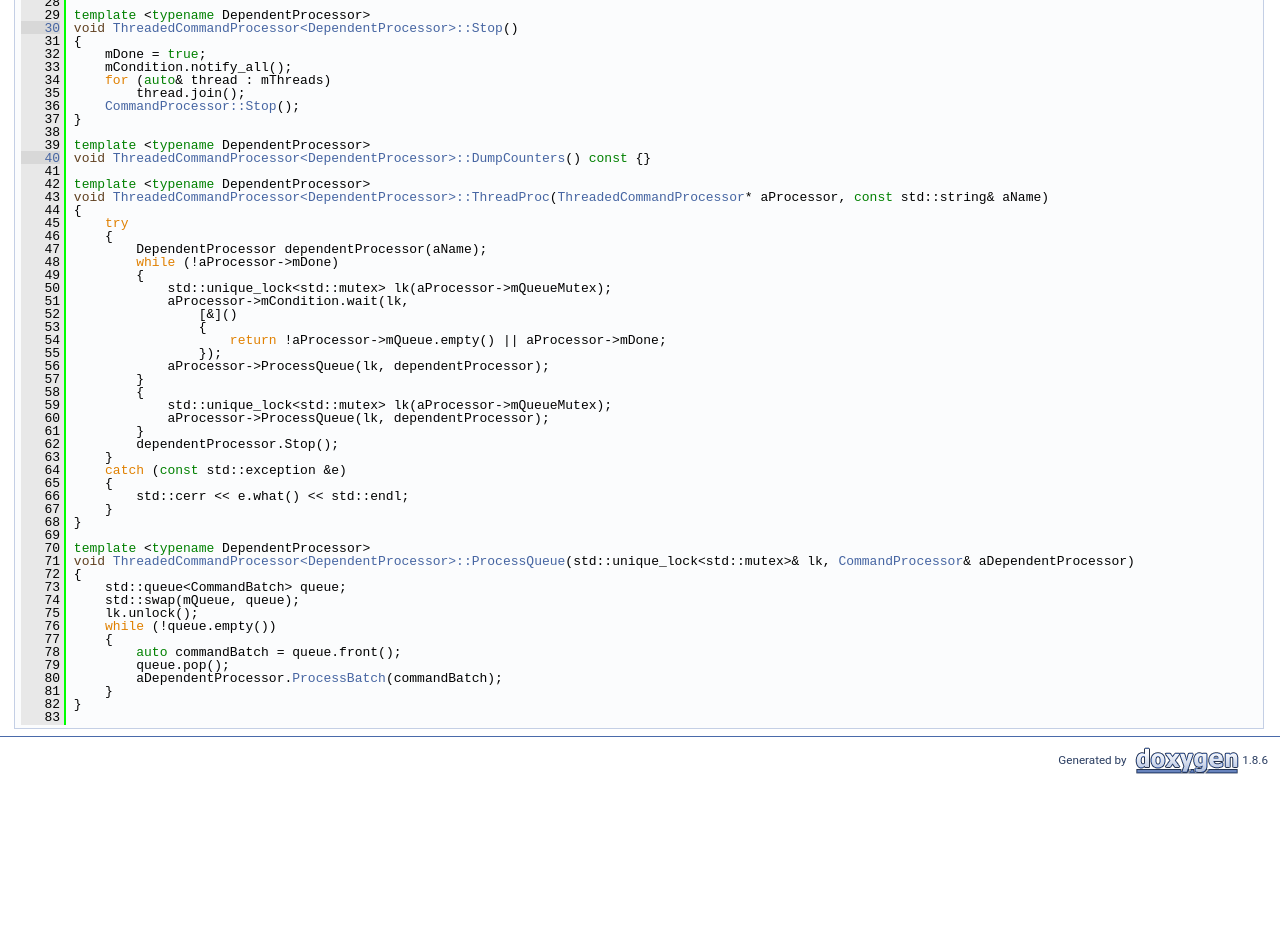
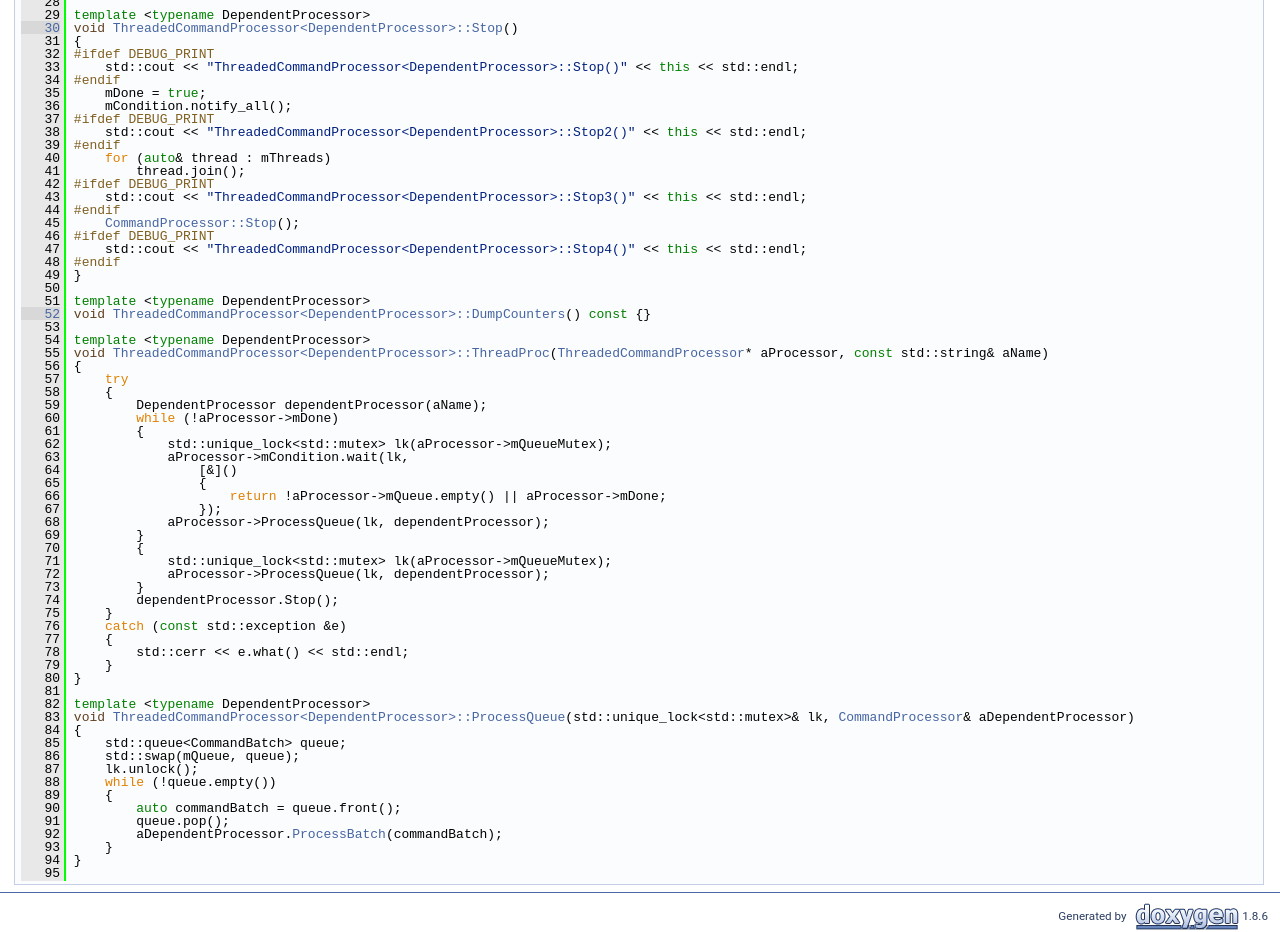
Before and after one commit to mgorshkov/async, a plain HTML site: page threadedcommandprocessorimpl_8h_source.html in a window 1280 px wide. Shown: the part 571-1503 px from the top of the page. Before the commit the page ends 1347 px from the top, so only its background shows below. Drawn offline with Linux system fonts and the light colour scheme.

Commit message:
Deploy mgorshkov/async to github.com/mgorshkov/async.git:gh-pages

```diff
--- a/threadedcommandprocessorimpl_8h_source.html
+++ b/threadedcommandprocessorimpl_8h_source.html
@@ -114,60 +114,72 @@ var searchBox = new SearchBox("searchBox", "search",false,'Search');
 <div class="line"><a name="l00029"></a><span class="lineno">   29</span>&#160;<span class="keyword">template</span> &lt;<span class="keyword">typename</span> DependentProcessor&gt;</div>
 <div class="line"><a name="l00030"></a><span class="lineno"><a class="line" href="classThreadedCommandProcessor.html#a95d4f3e4b770522ea8913e15e2d1b29f">   30</a></span>&#160;<span class="keywordtype">void</span> <a class="code" href="classThreadedCommandProcessor.html#a95d4f3e4b770522ea8913e15e2d1b29f">ThreadedCommandProcessor&lt;DependentProcessor&gt;::Stop</a>()</div>
 <div class="line"><a name="l00031"></a><span class="lineno">   31</span>&#160;{</div>
-<div class="line"><a name="l00032"></a><span class="lineno">   32</span>&#160;    mDone = <span class="keyword">true</span>;</div>
-<div class="line"><a name="l00033"></a><span class="lineno">   33</span>&#160;    mCondition.notify_all();</div>
-<div class="line"><a name="l00034"></a><span class="lineno">   34</span>&#160;    <span class="keywordflow">for</span> (<span class="keyword">auto</span>&amp; thread : mThreads)</div>
-<div class="line"><a name="l00035"></a><span class="lineno">   35</span>&#160;        thread.join();</div>
-<div class="line"><a name="l00036"></a><span class="lineno">   36</span>&#160;    <a class="code" href="classCommandProcessor.html#ab72537797793061c66374da42f1944cd">CommandProcessor::Stop</a>();</div>
-<div class="line"><a name="l00037"></a><span class="lineno">   37</span>&#160;}</div>
-<div class="line"><a name="l00038"></a><span class="lineno">   38</span>&#160;</div>
-<div class="line"><a name="l00039"></a><span class="lineno">   39</span>&#160;<span class="keyword">template</span> &lt;<span class="keyword">typename</span> DependentProcessor&gt;</div>
-<div class="line"><a name="l00040"></a><span class="lineno"><a class="line" href="classThreadedCommandProcessor.html#adab3dbb5c727a4cf59be8dea462b2b6d">   40</a></span>&#160;<span class="keywordtype">void</span> <a class="code" href="classThreadedCommandProcessor.html#adab3dbb5c727a4cf59be8dea462b2b6d">ThreadedCommandProcessor&lt;DependentProcessor&gt;::DumpCounters</a>()<span class="keyword"> const </span>{}</div>
-<div class="line"><a name="l00041"></a><span class="lineno">   41</span>&#160;</div>
-<div class="line"><a name="l00042"></a><span class="lineno">   42</span>&#160;<span class="keyword">template</span> &lt;<span class="keyword">typename</span> DependentProcessor&gt;</div>
-<div class="line"><a name="l00043"></a><span class="lineno">   43</span>&#160;<span class="keywordtype">void</span> <a class="code" href="classThreadedCommandProcessor.html">ThreadedCommandProcessor&lt;DependentProcessor&gt;::ThreadProc</a>(<a class="code" href="classThreadedCommandProcessor.html">ThreadedCommandProcessor</a>* aProcessor, <span class="keyword">const</span> std::string&amp; aName)</div>
-<div class="line"><a name="l00044"></a><span class="lineno">   44</span>&#160;{</div>
-<div class="line"><a name="l00045"></a><span class="lineno">   45</span>&#160;    <span class="keywordflow">try</span></div>
-<div class="line"><a name="l00046"></a><span class="lineno">   46</span>&#160;    {</div>
-<div class="line"><a name="l00047"></a><span class="lineno">   47</span>&#160;        DependentProcessor dependentProcessor(aName);</div>
-<div class="line"><a name="l00048"></a><span class="lineno">   48</span>&#160;        <span class="keywordflow">while</span> (!aProcessor-&gt;mDone)</div>
-<div class="line"><a name="l00049"></a><span class="lineno">   49</span>&#160;        {</div>
-<div class="line"><a name="l00050"></a><span class="lineno">   50</span>&#160;            std::unique_lock&lt;std::mutex&gt; lk(aProcessor-&gt;mQueueMutex);</div>
-<div class="line"><a name="l00051"></a><span class="lineno">   51</span>&#160;            aProcessor-&gt;mCondition.wait(lk,</div>
-<div class="line"><a name="l00052"></a><span class="lineno">   52</span>&#160;                [&amp;]()</div>
-<div class="line"><a name="l00053"></a><span class="lineno">   53</span>&#160;                {</div>
-<div class="line"><a name="l00054"></a><span class="lineno">   54</span>&#160;                    <span class="keywordflow">return</span> !aProcessor-&gt;mQueue.empty() || aProcessor-&gt;mDone;</div>
-<div class="line"><a name="l00055"></a><span class="lineno">   55</span>&#160;                });</div>
-<div class="line"><a name="l00056"></a><span class="lineno">   56</span>&#160;            aProcessor-&gt;ProcessQueue(lk, dependentProcessor);</div>
-<div class="line"><a name="l00057"></a><span class="lineno">   57</span>&#160;        }</div>
-<div class="line"><a name="l00058"></a><span class="lineno">   58</span>&#160;        {</div>
-<div class="line"><a name="l00059"></a><span class="lineno">   59</span>&#160;            std::unique_lock&lt;std::mutex&gt; lk(aProcessor-&gt;mQueueMutex);</div>
-<div class="line"><a name="l00060"></a><span class="lineno">   60</span>&#160;            aProcessor-&gt;ProcessQueue(lk, dependentProcessor);</div>
-<div class="line"><a name="l00061"></a><span class="lineno">   61</span>&#160;        }</div>
-<div class="line"><a name="l00062"></a><span class="lineno">   62</span>&#160;        dependentProcessor.Stop();</div>
-<div class="line"><a name="l00063"></a><span class="lineno">   63</span>&#160;    }</div>
-<div class="line"><a name="l00064"></a><span class="lineno">   64</span>&#160;    <span class="keywordflow">catch</span> (<span class="keyword">const</span> std::exception &amp;e)</div>
-<div class="line"><a name="l00065"></a><span class="lineno">   65</span>&#160;    {</div>
-<div class="line"><a name="l00066"></a><span class="lineno">   66</span>&#160;        std::cerr &lt;&lt; e.what() &lt;&lt; std::endl;</div>
-<div class="line"><a name="l00067"></a><span class="lineno">   67</span>&#160;    }</div>
-<div class="line"><a name="l00068"></a><span class="lineno">   68</span>&#160;}</div>
-<div class="line"><a name="l00069"></a><span class="lineno">   69</span>&#160;</div>
-<div class="line"><a name="l00070"></a><span class="lineno">   70</span>&#160;<span class="keyword">template</span> &lt;<span class="keyword">typename</span> DependentProcessor&gt;</div>
-<div class="line"><a name="l00071"></a><span class="lineno">   71</span>&#160;<span class="keywordtype">void</span> <a class="code" href="classThreadedCommandProcessor.html">ThreadedCommandProcessor&lt;DependentProcessor&gt;::ProcessQueue</a>(std::unique_lock&lt;std::mutex&gt;&amp; lk, <a class="code" href="classCommandProcessor.html">CommandProcessor</a>&amp; aDependentProcessor)</div>
-<div class="line"><a name="l00072"></a><span class="lineno">   72</span>&#160;{</div>
-<div class="line"><a name="l00073"></a><span class="lineno">   73</span>&#160;    std::queue&lt;CommandBatch&gt; queue;</div>
-<div class="line"><a name="l00074"></a><span class="lineno">   74</span>&#160;    std::swap(mQueue, queue);</div>
-<div class="line"><a name="l00075"></a><span class="lineno">   75</span>&#160;    lk.unlock();</div>
-<div class="line"><a name="l00076"></a><span class="lineno">   76</span>&#160;    <span class="keywordflow">while</span> (!queue.empty())</div>
+<div class="line"><a name="l00032"></a><span class="lineno">   32</span>&#160;<span class="preprocessor">#ifdef DEBUG_PRINT</span></div>
+<div class="line"><a name="l00033"></a><span class="lineno">   33</span>&#160;<span class="preprocessor"></span>    std::cout &lt;&lt; <span class="stringliteral">&quot;ThreadedCommandProcessor&lt;DependentProcessor&gt;::Stop()&quot;</span> &lt;&lt; <span class="keyword">this</span> &lt;&lt; std::endl;</div>
+<div class="line"><a name="l00034"></a><span class="lineno">   34</span>&#160;<span class="preprocessor">#endif</span></div>
+<div class="line"><a name="l00035"></a><span class="lineno">   35</span>&#160;<span class="preprocessor"></span>    mDone = <span class="keyword">true</span>;</div>
+<div class="line"><a name="l00036"></a><span class="lineno">   36</span>&#160;    mCondition.notify_all();</div>
+<div class="line"><a name="l00037"></a><span class="lineno">   37</span>&#160;<span class="preprocessor">#ifdef DEBUG_PRINT</span></div>
+<div class="line"><a name="l00038"></a><span class="lineno">   38</span>&#160;<span class="preprocessor"></span>    std::cout &lt;&lt; <span class="stringliteral">&quot;ThreadedCommandProcessor&lt;DependentProcessor&gt;::Stop2()&quot;</span> &lt;&lt; <span class="keyword">this</span> &lt;&lt; std::endl;</div>
+<div class="line"><a name="l00039"></a><span class="lineno">   39</span>&#160;<span class="preprocessor">#endif</span></div>
+<div class="line"><a name="l00040"></a><span class="lineno">   40</span>&#160;<span class="preprocessor"></span>    <span class="keywordflow">for</span> (<span class="keyword">auto</span>&amp; thread : mThreads)</div>
+<div class="line"><a name="l00041"></a><span class="lineno">   41</span>&#160;        thread.join();</div>
+<div class="line"><a name="l00042"></a><span class="lineno">   42</span>&#160;<span class="preprocessor">#ifdef DEBUG_PRINT</span></div>
+<div class="line"><a name="l00043"></a><span class="lineno">   43</span>&#160;<span class="preprocessor"></span>    std::cout &lt;&lt; <span class="stringliteral">&quot;ThreadedCommandProcessor&lt;DependentProcessor&gt;::Stop3()&quot;</span> &lt;&lt; <span class="keyword">this</span> &lt;&lt; std::endl;</div>
+<div class="line"><a name="l00044"></a><span class="lineno">   44</span>&#160;<span class="preprocessor">#endif</span></div>
+<div class="line"><a name="l00045"></a><span class="lineno">   45</span>&#160;<span class="preprocessor"></span>    <a class="code" href="classCommandProcessor.html#ab72537797793061c66374da42f1944cd">CommandProcessor::Stop</a>();</div>
+<div class="line"><a name="l00046"></a><span class="lineno">   46</span>&#160;<span class="preprocessor">#ifdef DEBUG_PRINT</span></div>
+<div class="line"><a name="l00047"></a><span class="lineno">   47</span>&#160;<span class="preprocessor"></span>    std::cout &lt;&lt; <span class="stringliteral">&quot;ThreadedCommandProcessor&lt;DependentProcessor&gt;::Stop4()&quot;</span> &lt;&lt; <span class="keyword">this</span> &lt;&lt; std::endl;</div>
+<div class="line"><a name="l00048"></a><span class="lineno">   48</span>&#160;<span class="preprocessor">#endif</span></div>
+<div class="line"><a name="l00049"></a><span class="lineno">   49</span>&#160;<span class="preprocessor"></span>}</div>
+<div class="line"><a name="l00050"></a><span class="lineno">   50</span>&#160;</div>
+<div class="line"><a name="l00051"></a><span class="lineno">   51</span>&#160;<span class="keyword">template</span> &lt;<span class="keyword">typename</span> DependentProcessor&gt;</div>
+<div class="line"><a name="l00052"></a><span class="lineno"><a class="line" href="classThreadedCommandProcessor.html#adab3dbb5c727a4cf59be8dea462b2b6d">   52</a></span>&#160;<span class="keywordtype">void</span> <a class="code" href="classThreadedCommandProcessor.html#adab3dbb5c727a4cf59be8dea462b2b6d">ThreadedCommandProcessor&lt;DependentProcessor&gt;::DumpCounters</a>()<span class="keyword"> const </span>{}</div>
+<div class="line"><a name="l00053"></a><span class="lineno">   53</span>&#160;</div>
+<div class="line"><a name="l00054"></a><span class="lineno">   54</span>&#160;<span class="keyword">template</span> &lt;<span class="keyword">typename</span> DependentProcessor&gt;</div>
+<div class="line"><a name="l00055"></a><span class="lineno">   55</span>&#160;<span class="keywordtype">void</span> <a class="code" href="classThreadedCommandProcessor.html">ThreadedCommandProcessor&lt;DependentProcessor&gt;::ThreadProc</a>(<a class="code" href="classThreadedCommandProcessor.html">ThreadedCommandProcessor</a>* aProcessor, <span class="keyword">const</span> std::string&amp; aName)</div>
+<div class="line"><a name="l00056"></a><span class="lineno">   56</span>&#160;{</div>
+<div class="line"><a name="l00057"></a><span class="lineno">   57</span>&#160;    <span class="keywordflow">try</span></div>
+<div class="line"><a name="l00058"></a><span class="lineno">   58</span>&#160;    {</div>
+<div class="line"><a name="l00059"></a><span class="lineno">   59</span>&#160;        DependentProcessor dependentProcessor(aName);</div>
+<div class="line"><a name="l00060"></a><span class="lineno">   60</span>&#160;        <span class="keywordflow">while</span> (!aProcessor-&gt;mDone)</div>
+<div class="line"><a name="l00061"></a><span class="lineno">   61</span>&#160;        {</div>
+<div class="line"><a name="l00062"></a><span class="lineno">   62</span>&#160;            std::unique_lock&lt;std::mutex&gt; lk(aProcessor-&gt;mQueueMutex);</div>
+<div class="line"><a name="l00063"></a><span class="lineno">   63</span>&#160;            aProcessor-&gt;mCondition.wait(lk,</div>
+<div class="line"><a name="l00064"></a><span class="lineno">   64</span>&#160;                [&amp;]()</div>
+<div class="line"><a name="l00065"></a><span class="lineno">   65</span>&#160;                {</div>
+<div class="line"><a name="l00066"></a><span class="lineno">   66</span>&#160;                    <span class="keywordflow">return</span> !aProcessor-&gt;mQueue.empty() || aProcessor-&gt;mDone;</div>
+<div class="line"><a name="l00067"></a><span class="lineno">   67</span>&#160;                });</div>
+<div class="line"><a name="l00068"></a><span class="lineno">   68</span>&#160;            aProcessor-&gt;ProcessQueue(lk, dependentProcessor);</div>
+<div class="line"><a name="l00069"></a><span class="lineno">   69</span>&#160;        }</div>
+<div class="line"><a name="l00070"></a><span class="lineno">   70</span>&#160;        {</div>
+<div class="line"><a name="l00071"></a><span class="lineno">   71</span>&#160;            std::unique_lock&lt;std::mutex&gt; lk(aProcessor-&gt;mQueueMutex);</div>
+<div class="line"><a name="l00072"></a><span class="lineno">   72</span>&#160;            aProcessor-&gt;ProcessQueue(lk, dependentProcessor);</div>
+<div class="line"><a name="l00073"></a><span class="lineno">   73</span>&#160;        }</div>
+<div class="line"><a name="l00074"></a><span class="lineno">   74</span>&#160;        dependentProcessor.Stop();</div>
+<div class="line"><a name="l00075"></a><span class="lineno">   75</span>&#160;    }</div>
+<div class="line"><a name="l00076"></a><span class="lineno">   76</span>&#160;    <span class="keywordflow">catch</span> (<span class="keyword">const</span> std::exception &amp;e)</div>
 <div class="line"><a name="l00077"></a><span class="lineno">   77</span>&#160;    {</div>
-<div class="line"><a name="l00078"></a><span class="lineno">   78</span>&#160;        <span class="keyword">auto</span> commandBatch = queue.front();</div>
-<div class="line"><a name="l00079"></a><span class="lineno">   79</span>&#160;        queue.pop();</div>
-<div class="line"><a name="l00080"></a><span class="lineno">   80</span>&#160;        aDependentProcessor.<a class="code" href="classCommandProcessor.html#ad5ab6f6aadc531d8a5b9a00f5c6745d4">ProcessBatch</a>(commandBatch);</div>
-<div class="line"><a name="l00081"></a><span class="lineno">   81</span>&#160;    }</div>
-<div class="line"><a name="l00082"></a><span class="lineno">   82</span>&#160;}</div>
-<div class="line"><a name="l00083"></a><span class="lineno">   83</span>&#160;</div>
+<div class="line"><a name="l00078"></a><span class="lineno">   78</span>&#160;        std::cerr &lt;&lt; e.what() &lt;&lt; std::endl;</div>
+<div class="line"><a name="l00079"></a><span class="lineno">   79</span>&#160;    }</div>
+<div class="line"><a name="l00080"></a><span class="lineno">   80</span>&#160;}</div>
+<div class="line"><a name="l00081"></a><span class="lineno">   81</span>&#160;</div>
+<div class="line"><a name="l00082"></a><span class="lineno">   82</span>&#160;<span class="keyword">template</span> &lt;<span class="keyword">typename</span> DependentProcessor&gt;</div>
+<div class="line"><a name="l00083"></a><span class="lineno">   83</span>&#160;<span class="keywordtype">void</span> <a class="code" href="classThreadedCommandProcessor.html">ThreadedCommandProcessor&lt;DependentProcessor&gt;::ProcessQueue</a>(std::unique_lock&lt;std::mutex&gt;&amp; lk, <a class="code" href="classCommandProcessor.html">CommandProcessor</a>&amp; aDependentProcessor)</div>
+<div class="line"><a name="l00084"></a><span class="lineno">   84</span>&#160;{</div>
+<div class="line"><a name="l00085"></a><span class="lineno">   85</span>&#160;    std::queue&lt;CommandBatch&gt; queue;</div>
+<div class="line"><a name="l00086"></a><span class="lineno">   86</span>&#160;    std::swap(mQueue, queue);</div>
+<div class="line"><a name="l00087"></a><span class="lineno">   87</span>&#160;    lk.unlock();</div>
+<div class="line"><a name="l00088"></a><span class="lineno">   88</span>&#160;    <span class="keywordflow">while</span> (!queue.empty())</div>
+<div class="line"><a name="l00089"></a><span class="lineno">   89</span>&#160;    {</div>
+<div class="line"><a name="l00090"></a><span class="lineno">   90</span>&#160;        <span class="keyword">auto</span> commandBatch = queue.front();</div>
+<div class="line"><a name="l00091"></a><span class="lineno">   91</span>&#160;        queue.pop();</div>
+<div class="line"><a name="l00092"></a><span class="lineno">   92</span>&#160;        aDependentProcessor.<a class="code" href="classCommandProcessor.html#ad5ab6f6aadc531d8a5b9a00f5c6745d4">ProcessBatch</a>(commandBatch);</div>
+<div class="line"><a name="l00093"></a><span class="lineno">   93</span>&#160;    }</div>
+<div class="line"><a name="l00094"></a><span class="lineno">   94</span>&#160;}</div>
+<div class="line"><a name="l00095"></a><span class="lineno">   95</span>&#160;</div>
 <div class="ttc" id="classCommandProcessor_html_ab72537797793061c66374da42f1944cd"><div class="ttname"><a href="classCommandProcessor.html#ab72537797793061c66374da42f1944cd">CommandProcessor::Stop</a></div><div class="ttdeci">void Stop() override</div><div class="ttdef"><b>Definition:</b> commandprocessor.cpp:52</div></div>
-<div class="ttc" id="classThreadedCommandProcessor_html_adab3dbb5c727a4cf59be8dea462b2b6d"><div class="ttname"><a href="classThreadedCommandProcessor.html#adab3dbb5c727a4cf59be8dea462b2b6d">ThreadedCommandProcessor::DumpCounters</a></div><div class="ttdeci">void DumpCounters() const override</div><div class="ttdef"><b>Definition:</b> threadedcommandprocessorimpl.h:40</div></div>
+<div class="ttc" id="classThreadedCommandProcessor_html_adab3dbb5c727a4cf59be8dea462b2b6d"><div class="ttname"><a href="classThreadedCommandProcessor.html#adab3dbb5c727a4cf59be8dea462b2b6d">ThreadedCommandProcessor::DumpCounters</a></div><div class="ttdeci">void DumpCounters() const override</div><div class="ttdef"><b>Definition:</b> threadedcommandprocessorimpl.h:52</div></div>
 <div class="ttc" id="classThreadedCommandProcessor_html_a95d4f3e4b770522ea8913e15e2d1b29f"><div class="ttname"><a href="classThreadedCommandProcessor.html#a95d4f3e4b770522ea8913e15e2d1b29f">ThreadedCommandProcessor::Stop</a></div><div class="ttdeci">void Stop() override</div><div class="ttdef"><b>Definition:</b> threadedcommandprocessorimpl.h:30</div></div>
 <div class="ttc" id="threadedcommandprocessor_8h_html"><div class="ttname"><a href="threadedcommandprocessor_8h.html">threadedcommandprocessor.h</a></div></div>
 <div class="ttc" id="classThreadedCommandProcessor_html"><div class="ttname"><a href="classThreadedCommandProcessor.html">ThreadedCommandProcessor</a></div><div class="ttdoc">Starts one thread for each dependent CommandProcessor. </div><div class="ttdef"><b>Definition:</b> threadedcommandprocessor.h:14</div></div>
```
Also changed, not shown: async_8h_source.html (+3 -3 lines), commandprocessor_8h_source.html (+1 -1 lines), context_8h_source.html (+1 -1 lines), reportwriter_8h_source.html (+2 -2 lines), threadedcommandprocessor_8h_source.html (+1 -1 lines), version_8h.html (+2 -2 lines), version_8h_source.html (+1 -1 lines).
